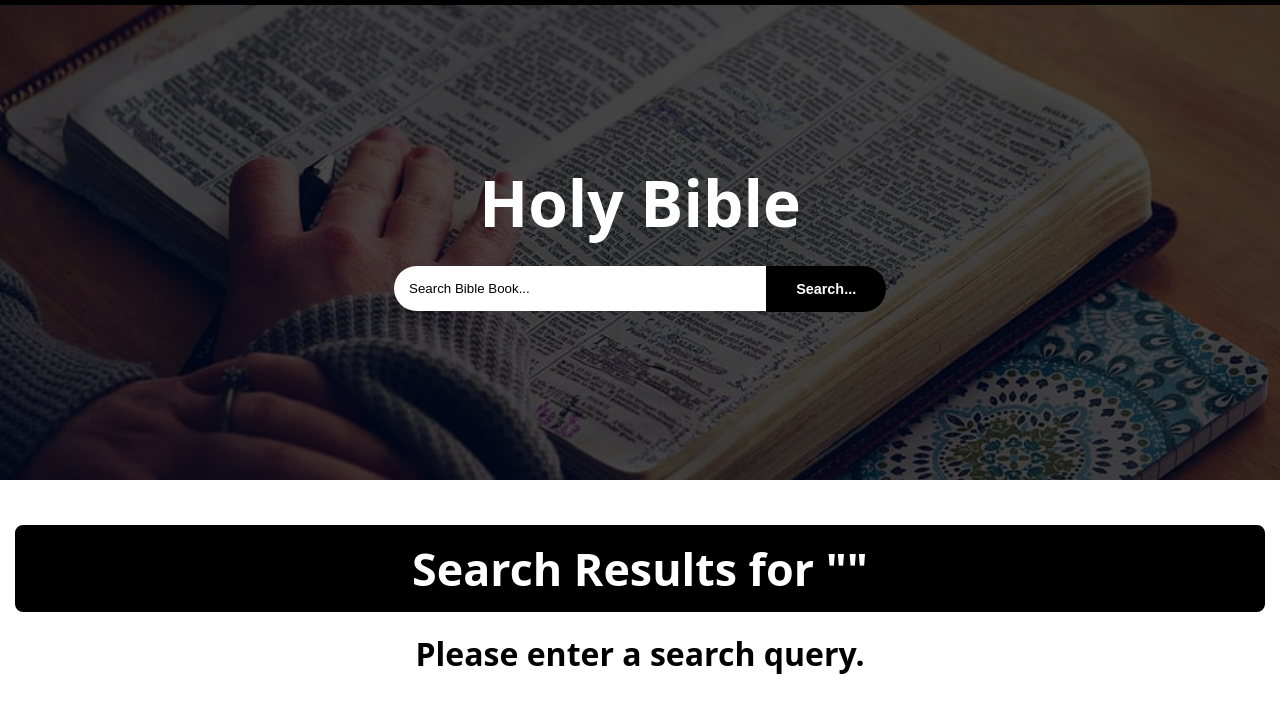
After one commit to Nsoro-Allan/My-Bible-App, a PHP site: page /search_results in a window 1280 px wide. The commit adds this page. Shown: the top 713 px of the page. Run offline with PHP 8.4, Linux system fonts and the light colour scheme.

Commit message:
changes made...

```diff
--- a/book.php
+++ b/book.php
@@ -35,7 +35,7 @@ $book=$row['book_name'];
 
             <h1><a href="./home">Holy Bible</a></h1>
 
-            <form action="" method="post">
+            <form action="search_results" method="post">
 
                 <input type="search" name="search" placeholder="Search Bible Book...">
 
--- /dev/null
+++ b/search_results.php
@@ -0,0 +1,84 @@
+<?php
+include("connection.php");
+
+$search_query = "";
+if (isset($_GET['query'])) {
+    $search_query = $_GET['query'];
+}
+
+?>
+
+<!DOCTYPE html>
+<html lang="en">
+<head>
+    <meta charset="UTF-8">
+    <meta name="viewport" content="width=device-width, initial-scale=1.0">
+    <title>Search Results - My-Bible App</title>
+    <link rel="stylesheet" href="style.css">
+    <link rel="shortcut icon" href="./Images/icon.webp" type="image/x-icon">
+</head>
+<body>
+    <!-- Scroll Bar Starts Here -->
+    <div class="scroll-bar"></div>
+    <!-- Scroll Bar Ends Here -->
+
+    <!-- Main Container Starts Here -->
+    <div class="main-container">
+
+        <div class="header">
+            <h1><a href="./home">Holy Bible</a></h1>
+
+            <form action="search_results" method="get">
+                <input type="search" name="query" placeholder="Search Bible Book..." value="<?php echo htmlspecialchars($search_query); ?>">
+                <button type="submit">Search...</button>
+            </form>
+        </div>
+
+
+        <div class="books-container">
+
+            <div class="title">
+                <h1>Search Results for "<?php echo htmlspecialchars($search_query); ?>"</h1>
+            </div>
+
+            <!-- Book Card Container -->
+
+            <div class="book-card-container">
+
+
+            <?php
+            if (!empty($search_query)) {
+                $search_query = $con->real_escape_string($search_query);
+                $select = $con->query("SELECT * FROM `books` WHERE `book_name` LIKE '%$search_query%'");
+
+                if (mysqli_num_rows($select) > 0) {
+                    echo '<div class="book-card-container">';
+                    while ($row = mysqli_fetch_assoc($select)) {
+                        $book_name = $row['book_name'];
+                        ?>
+                        <!-- Book Card -->
+                        <div class="book-card">
+                            <a href="./book?book_name=<?php echo urlencode($book_name);?>">
+                                <?php echo $book_name;?>
+                            </a>
+                        </div>
+                        <!-- Book Card -->
+                        <?php
+                    }
+                    echo '</div>';
+                } else {
+                    echo "<center><h1 style='font-size: 3rem;'>No Book Found...</h1></center>";
+                }
+            } else {
+                echo "<center><h1>Please enter a search query.</h1></center>";
+            }
+            ?>
+        </div>
+        </div>
+        <!-- Search Results Container Ends Here -->
+
+    </div>
+    <!-- Main Container Ends Here -->
+
+</body>
+</html>
```
Also changed, not shown: index.php (+12 -4 lines), .htaccess.
